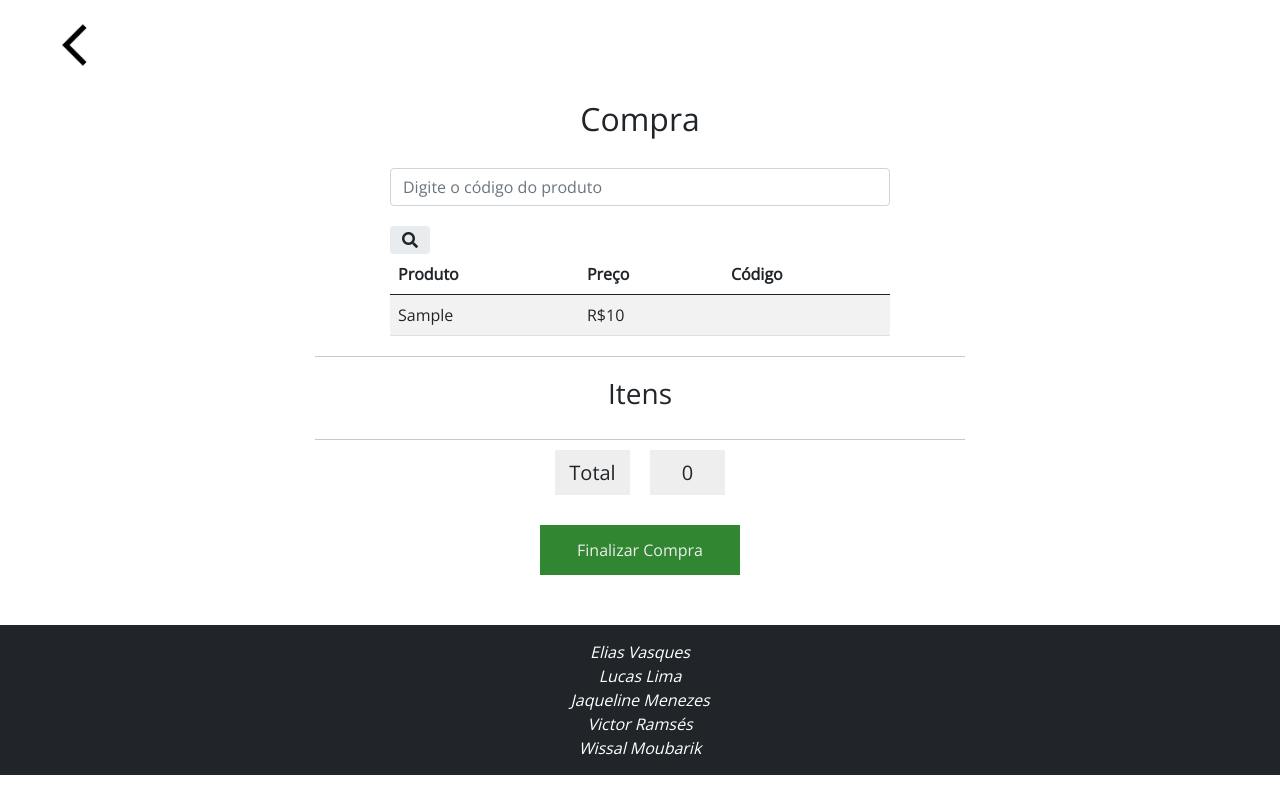
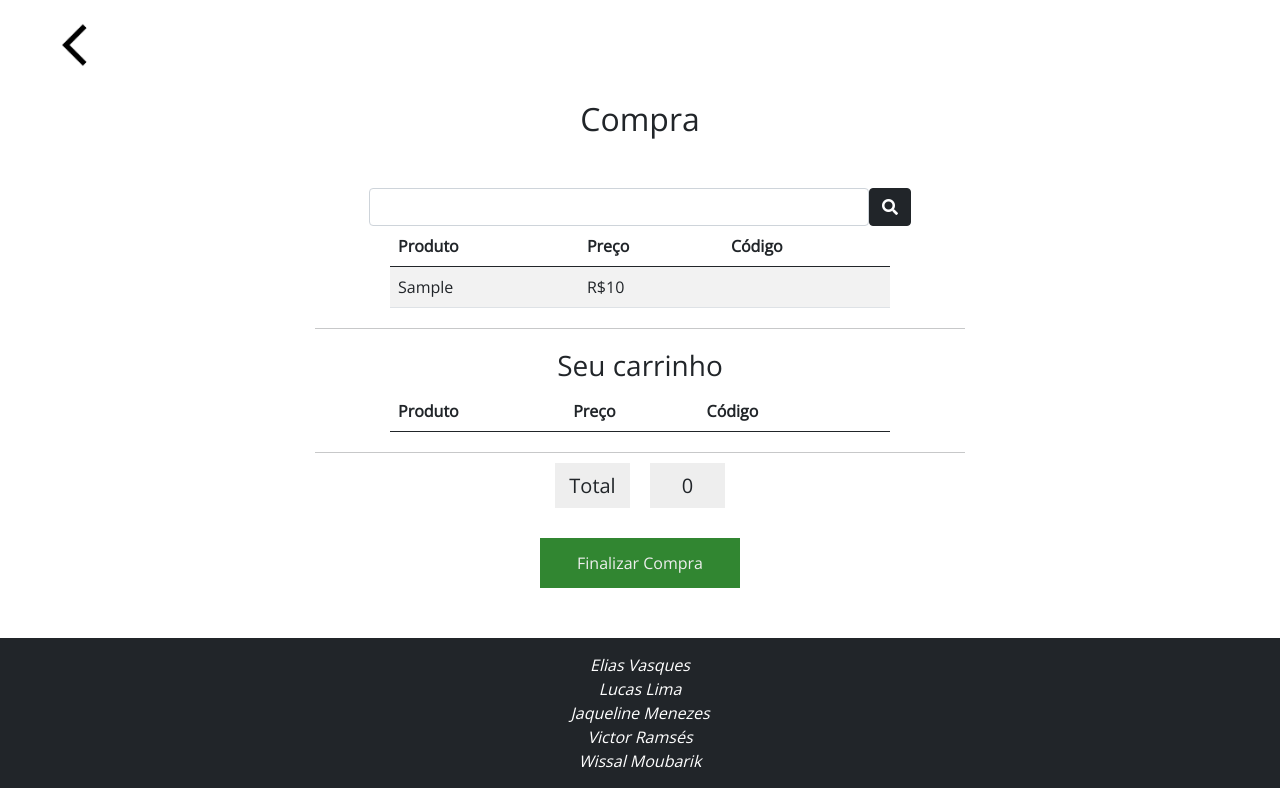
Before and after one commit to EliasVasques/sistema-de-estoque, a PHP site: page /sistema-de-estoque/compra-e-venda in a window 1280 px wide. Shown: the part 71-859 px from the top of the page. Run offline with PHP 8.4, Linux system fonts and the light colour scheme; tables that the repository leaves empty or names only in its code hold one stand-in row (values such as "Sample post"); data that the repository does not hold is empty; some libraries are stand-ins or nearby versions; some web fonts are replaced.

Commit message:
ajuste campo pesquisa compra e venda e na tabela de compras

```diff
--- a/compra-e-venda/compra.js
+++ b/compra-e-venda/compra.js
@@ -11,8 +11,10 @@ function addCompra(nome, preco, codigo) {
         <td>${nome}</td>
         <td>${preco}</td>
         <td>${codigo}</td>
-    </tr>
-    <img class="remover" src="../img/remover.png" alt="">`;
+        <th scope="row">
+          <img class="remover" src="../img/delete.jpg" alt="">
+        </th>
+    </tr>`;
 
     total += preco;
     document.querySelector(".total .valor").innerHTML = total.toFixed(2);
--- a/compra-e-venda/index.php
+++ b/compra-e-venda/index.php
@@ -9,15 +9,54 @@
   //$removerBanco = [];
 ?>
 
+<!--
+<table class="table table-striped">
+  <thead>
+    <tr>
+      <th scope="col">Produto</th>
+      <th scope="col">Preço</th>
+      <th scope="col">Código</th>
+      <th scope="col"></th>
+    </tr>
+  </thead>
+  <tbody>
+    <tr>
+      <td>Coca</td>
+      <td>R$2.99</td>
+      <td>999999999999</td>
+      <th scope="row">
+          <img class="remover" src="../img/delete.jpg" alt="">
+      </th>
+    </tr>
+    <tr>
+      <td>Coca</td>
+      <td>R$2.99</td>
+      <td>999999999999</td>
+      <th scope="row">
+          <img class="remover" src="../img/delete.jpg" alt="">
+      </th>
+    </tr>
+    <tr>
+      <td>Coca</td>
+      <td>R$2.99</td>
+      <td>999999999999</td>
+      <th scope="row">
+          <img class="remover" src="../img/delete.jpg" alt="">
+      </th>
+    </tr>
+  </tbody>
+</table>
+-->
+
 <h2>Compra</h2>
 
-<form method="POST" >
-    <input type="search" class="form-control rounded"
-    id="campo-pesquisa" name="busca" placeholder="Digite o código do produto" aria-label="Search" aria-describedby="search-addon" />
-
-    <button class="input-group-text border-0" id="search-addon">
-      <i class="fas fa-search"></i>
-    </button>
+<form class="buscar-produto"  method="POST">
+  <div>
+    <input type="search" class="form-control" />
+  </div>
+  <button type="button" class="btn btn-dark">
+    <i class="fas fa-search"></i>
+  </button>
 </form>
 
 <table class="table table-striped busca">
@@ -54,8 +93,16 @@
 <hr class="barra">
 
 <div id="itens">
-  <h3>Itens</h2>
+  <h3>Seu carrinho</h2>
   <table class="table table-striped">
+  <thead>
+    <tr>
+      <th scope="col">Produto</th>
+      <th scope="col">Preço</th>
+      <th scope="col">Código</th>
+      <th scope="col"></th>
+    </tr>
+  </thead>
   <tbody>
   </tbody>
   </table>
--- a/css/geral.css
+++ b/css/geral.css
@@ -83,7 +83,7 @@ footer div {
 /* compra e venda */
 .remover{
     width: 30px;
-    float: right;
+    cursor: pointer;
 }
 .barra {
     width: 650px;
@@ -126,8 +126,21 @@ footer div {
     margin: auto;
     margin-top: 20px;
 }
-#finalizarCompra {
-
+.buscar-produto {
+    display: flex;
+    justify-content: center;
+}
+.buscar-produto div input {
+    width: 500px;
+}
+.produtos {
+    margin: auto;
+}
+.produtos tr {
+    margin-top: 5px;
+}
+.produtos tr td {
+    margin-left: 20px;
 }
 
 /* naoEstaClicado */
@@ -180,7 +193,7 @@ footer div {
     .voltar {
         margin-left: 0;
     }
-    #grafico, form, .barra, .desenvolvedor p, .table, #buscar-mercadoria, .card, #login-form  {
+    #grafico, form, .barra, .desenvolvedor p, .table, #buscar-mercadoria, .card, #login-form, .buscar-produto div input {
         width: 100%;
     }
     .card {
```
Also changed, not shown: img/delete.jpg (added).
